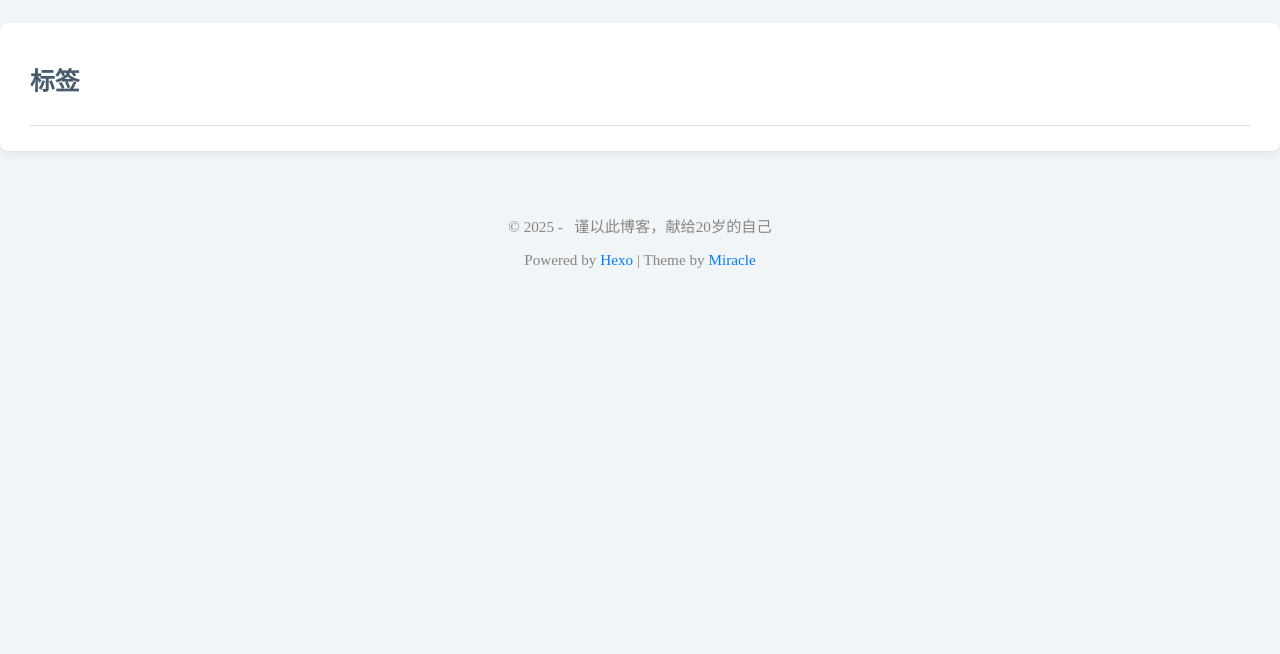
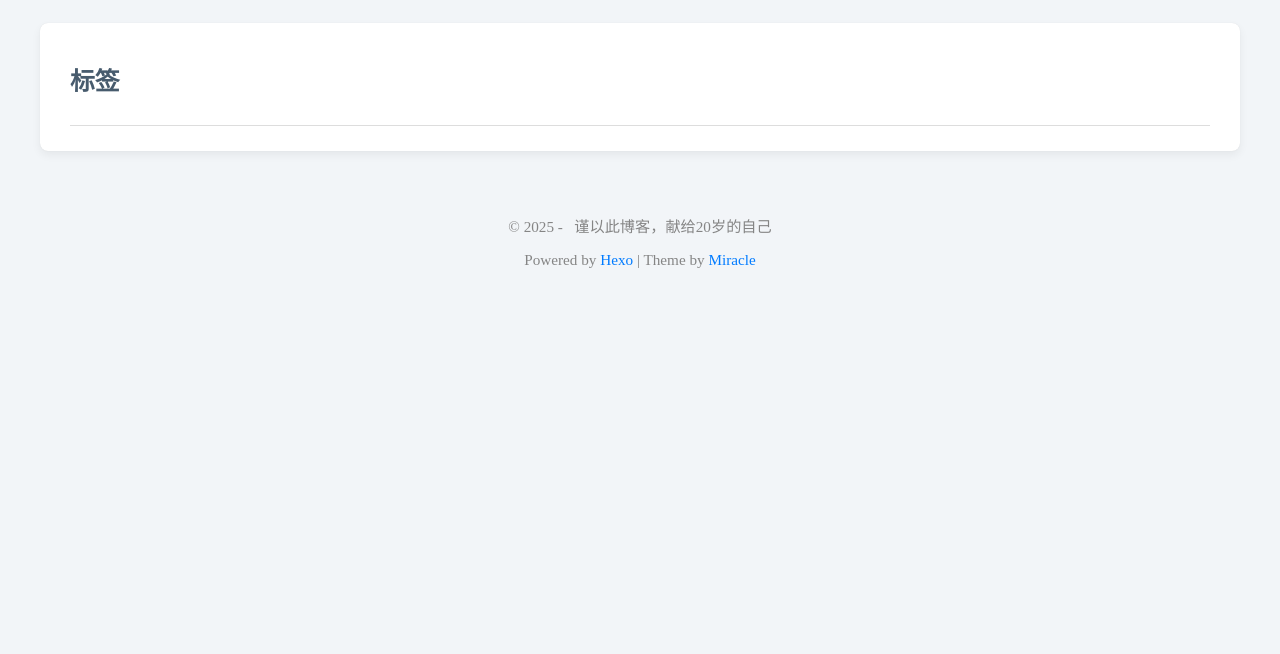
Before and after one commit to KaGty1/KaGty1.github.io, a plain HTML site: page tags/index.html in a window 1280 px wide. Shown: the part 61-715 px from the top of the page. Drawn offline with Linux system fonts and the light colour scheme.

Commit message:
Site updated: 2025-01-11 21:56:19

```diff
--- a/css/page.css
+++ b/css/page.css
@@ -447,9 +447,9 @@ p.tex-para-indent-full,
     margin: auto;
   }
 }
-@media (min-width: 1200px) {
+@media (min-width: 768px) {
   article[class='page'] {
-    max-width: 1400px;
+    max-width: 1200px;
   }
 }
 article img.lazyload-img {
```
